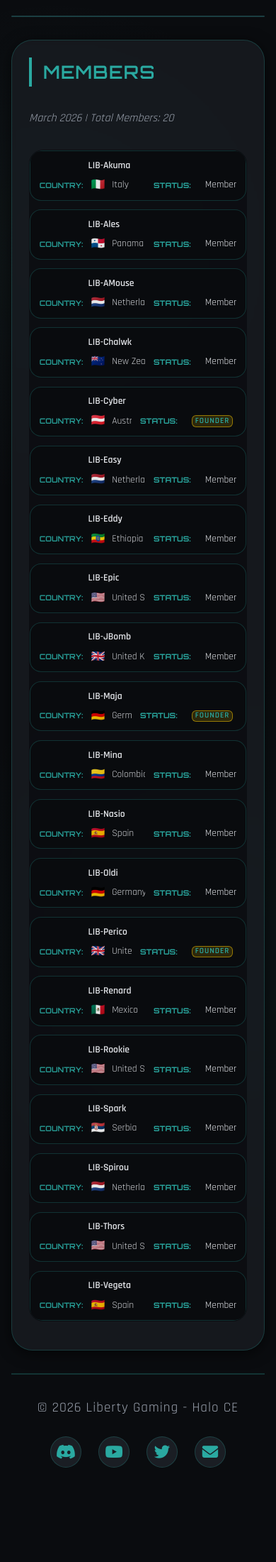
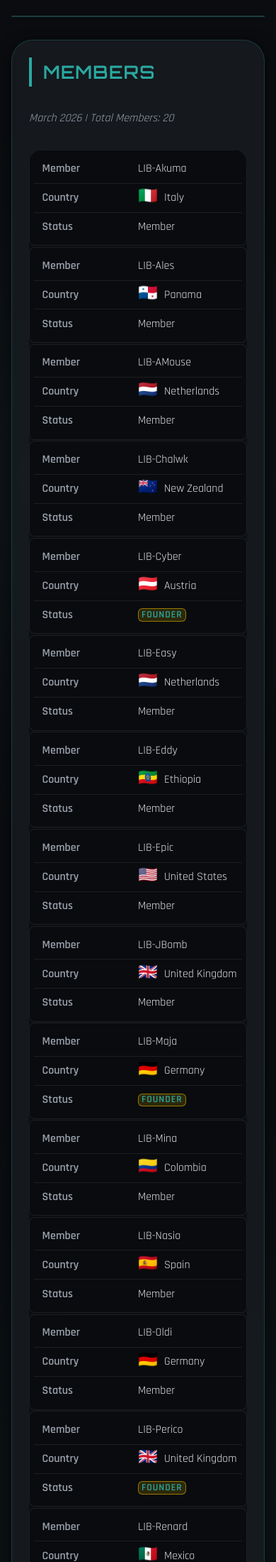
Before and after one commit to Chalwk/liberty-ce, a Jekyll site: the page built from pages/members.html, in a window 390 px wide. Shown: the part 399-2600 px from the top of the page at 71% size. Built offline with Jekyll 4.4.1, drawn with Linux system fonts in a browser that asks for light colours; before the commit the page ends 2499 px from its top, so only the background shows below that.

Commit message:
Revert layout

```diff
--- a/pages/members.html
+++ b/pages/members.html
@@ -62,7 +62,6 @@ title: Members
         border-bottom: 1px solid var(--border-glow);
         color: var(--text-light);
         font-family: var(--font-body), sans-serif;
-        white-space: nowrap;
     }
 
     .members-table tr:last-child td {
@@ -102,103 +101,57 @@ title: Members
     }
 
     @media (max-width: 840px) {
-
-        .members-table thead {
-            display: none;
+        .members-table {
+            border: 0;
         }
 
-        .members-table tbody {
-            display: flex;
-            flex-direction: column;
-            gap: 0.8rem;
+        .members-table thead,
+        .members-table tbody,
+        .members-table th,
+        .members-table td,
+        .members-table tr {
+            display: block;
+        }
+
+        .members-table thead tr {
+            position: absolute;
+            top: -9999px;
+            left: -9999px;
         }
 
         .members-table tr {
-            display: grid;
-            grid-template-columns: 1fr auto;
-            grid-template-areas:
-                "member member"
-                "country status";
-            background: rgba(10, 12, 15, 0.95);
-            border: 1px solid var(--border-glow);
-            border-radius: 16px;
-            padding: 0.8rem 1rem;
-            gap: 0.35rem 0.75rem;
-            align-items: center;
+            margin: 0 0 0.1rem 0;
+            background: rgba(10, 12, 15, 0.93);
+            border: 1px solid rgba(255, 255, 255, 0.08);
+            border-radius: 8px;
+            padding: 0.35rem;
         }
 
         .members-table td {
-            padding: 0;
+            padding: 0.45rem 0.3rem 0.45rem 50%;
             border: none;
-            white-space: nowrap;
-            overflow: hidden;
-            text-overflow: ellipsis;
-            display: flex;
-            align-items: center;
-            gap: 0.3rem;
-        }
-
-        .members-table td:nth-child(1) {
-            grid-area: member;
-            font-weight: 600;
-        }
-
-        .members-table td:nth-child(2) {
-            grid-area: country;
-            opacity: 0.9;
-        }
-
-        .members-table td:nth-child(3) {
-            grid-area: status;
-            justify-self: end;
+            border-bottom: 1px solid rgba(255, 255, 255, 0.08);
+            position: relative;
+            text-align: left;
         }
 
         .members-table td::before {
-            content: attr(data-label) ":";
-            font-weight: 700;
-            color: var(--primary);
-            font-size: 0.7rem;
-            text-transform: uppercase;
-            font-family: var(--font-header), sans-serif;
-            display: inline-block;
-            min-width: 64px;
-            text-align: left;
-            margin-right: 0.25rem;
+            content: attr(data-label);
+            position: absolute;
+            left: 0.75rem;
+            width: 45%;
+            white-space: normal;
+            font-weight: 600;
+            color: var(--text-muted);
+            font-family: var(--font-body), sans-serif;
         }
 
-        .members-table td:nth-child(1)::before {
-            content: "";
-            margin: 0;
+        .members-table td:last-child {
+            border-bottom: none;
         }
 
         .members-table tr:hover td {
-            background: transparent;
-        }
-
-        .country-flag {
-            font-size: 1.1rem;
-        }
-
-        .role-founder {
-            font-size: 0.7rem;
-        }
-    }
-
-    @media (max-width: 560px) {
-        .members-table tr {
-            padding: 0.6rem 0.8rem;
-        }
-
-        .members-table td {
-            font-size: 0.85rem;
-        }
-
-        .members-table td::before {
-            font-size: 0.65rem;
-        }
-
-        .country-flag {
-            font-size: 1rem;
+            background: rgba(42, 169, 161, 0.05);
         }
     }
 </style>
@@ -239,10 +192,12 @@ title: Members
                     const tdName = document.createElement('td');
                     tdName.dataset.label = 'Member';
                     tdName.textContent = name;
+                    tdName.style.fontFamily = 'var(--font-body), sans-serif';
                     tr.appendChild(tdName);
 
                     const tdCountry = document.createElement('td');
                     tdCountry.dataset.label = 'Country';
+                    tdCountry.style.fontFamily = 'var(--font-body), sans-serif';
                     const spanFlag = document.createElement('span');
                     spanFlag.className = 'country-flag';
                     spanFlag.textContent = flagEmoji;
@@ -255,6 +210,8 @@ title: Members
                     const tdRoles = document.createElement('td');
                     tdRoles.dataset.label = 'Status';
                     const roleText = roles || 'Member';
+                    tdRoles.style.fontFamily = 'var(--font-body), sans-serif';
+
                     const roleChunks = roleText.split(/,|\/|\\|\s\/\s/).map(r => r.trim()).filter(Boolean);
                     if (roleChunks.length > 1) {
                         tdRoles.innerHTML = roleChunks.map((role, index) => {
@@ -282,9 +239,11 @@ title: Members
                 }
             })
             .catch(error => {
-                if (memberCountSpan) memberCountSpan.textContent = '0';
+                if (memberCountSpan) {
+                    memberCountSpan.textContent = '0';
+                }
                 if (tbody) {
-                    tbody.innerHTML = `<tr><td colspan="3" style="color: var(--text-muted); text-align: center; padding: 2rem;">⚠️ Error loading members: ${error.message}</td></tr>`;
+                    tbody.innerHTML = `<tr><td colspan="3" style="color: var(--text-muted); text-align: center; padding: 2rem; font-family: var(--font-body), sans-serif;">⚠️ Error loading members: ${error.message}</td></tr>`;
                 }
             });
     });
```
